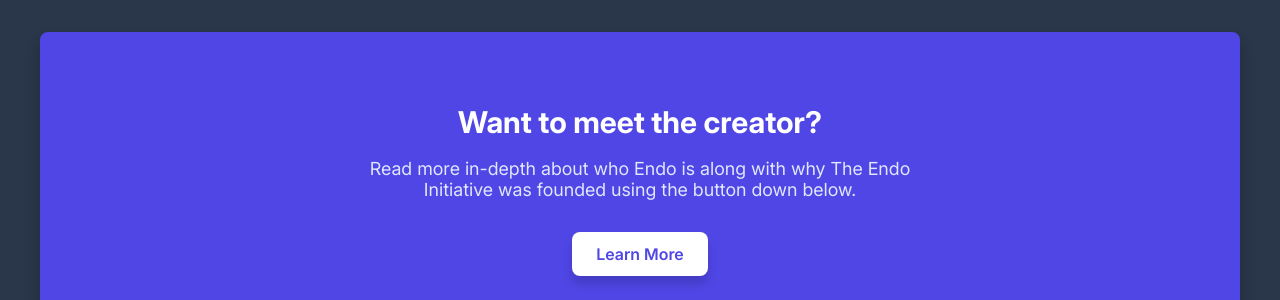
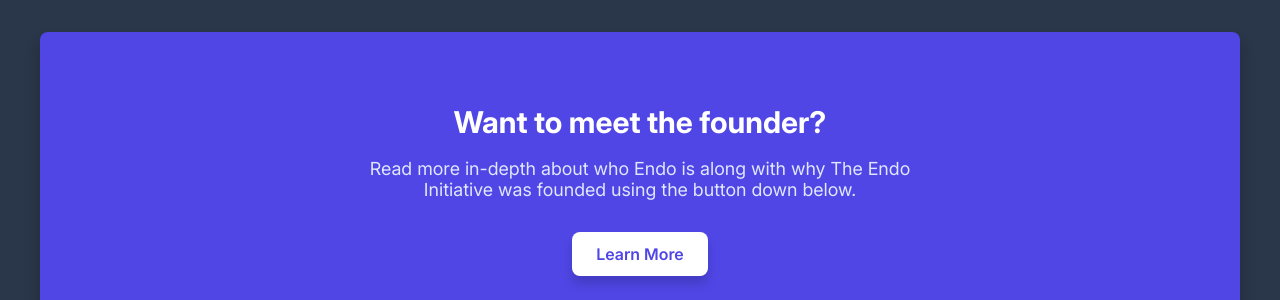
Before and after one commit to Endo-Kazuki/EndoInitiative, a Jekyll site: the page built from index.html, in a window 1280 px wide and 1361 px high. Shown: the part 724-1024 px from the top of the window. Built offline with Jekyll 4.4.1, drawn with Linux system fonts in a browser that asks for light colours.

Commit message:
Update index.html

```diff
--- a/index.html
+++ b/index.html
@@ -6,7 +6,7 @@
 {% include header-hero.html %}
 {% include section-features.html %}
 <section class="creator-section">
-    <h2>Want to meet the creator?</h2>
+    <h2>Want to meet the founder?</h2>
 
     <p>
         Read more in-depth about who Endo is along with why The Endo Initiative was founded using the button down below.
```
